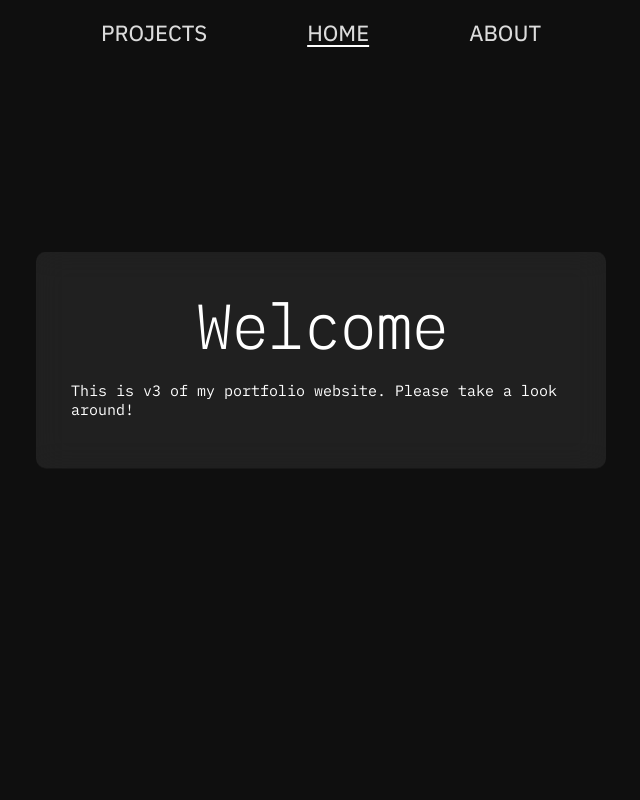
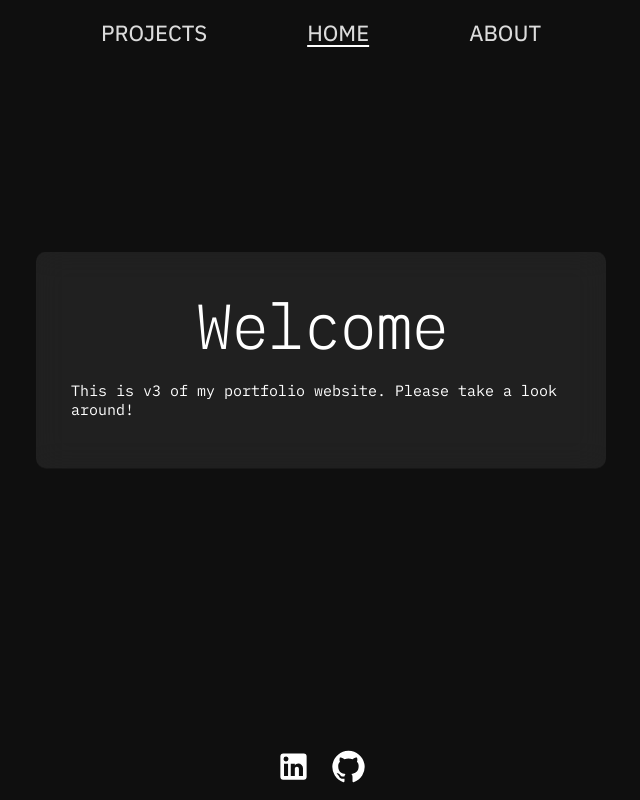
Before and after one commit to kodachrome128/kodachrome128.github.io, a React (Create React App) app: page / in a window 1280 px wide. Shown: the whole page, without its empty margins (319-959 px from the left). Built offline with nearby package versions, Linux system fonts and the light colour scheme.

Commit message:
Forgot to commit changes for footer links

```diff
--- a/package.json
+++ b/package.json
@@ -6,6 +6,7 @@
   "dependencies": {
     "@emotion/react": "^11.11.0",
     "@emotion/styled": "^11.11.0",
+    "@mui/icons-material": "^5.15.10",
     "@mui/material": "^5.13.1",
     "@react-spring/web": "^9.7.3",
     "@testing-library/jest-dom": "^5.16.5",
--- a/src/App.css
+++ b/src/App.css
@@ -1,7 +1,8 @@
 body {
   background: rgb(15, 15, 15);
   margin: 0;
-  height: 100vh;
+  height: 100%;
+  min-height: 100%;
   display: flex;
   color: white;
 }
@@ -104,6 +105,10 @@ body {
   justify-content: center;
 }
 
+.title-content-mobile {
+  justify-content: center;
+}
+
 .title-home {
   position: fixed;
   top: 45%;
@@ -185,3 +190,19 @@ p {
   align-items: center;
   gap: 20px
 }
+
+.footer-links {
+  display: flex;
+  position: absolute;
+  bottom: 0;
+  left: 0;
+  z-index: 10;
+  width: 100%;
+  display: flex;
+  justify-content: center;
+  align-items: center;
+  height: 8vh;
+  max-height: 100px;
+  width: 100%;
+  gap: 20px;
+}
--- a/src/pages/About.jsx
+++ b/src/pages/About.jsx
@@ -1,6 +1,7 @@
 import React from 'react';
 import useMediaQuery from '@mui/material/useMediaQuery';
 import Navbar from '../components/Navbar';
+import SocialLinks from '../components/SocialLinks';
 import AnimatedDiv from '../components/AnimatedDiv';
 import my_pic from '../images/literally_me.jpg';
 
@@ -18,8 +19,8 @@ const About = () => {
           <div className="title-mobile">
             <AnimatedDiv>
               <div className="blur-container"></div>
-              <div className="title-content">
-                    <h2>Hello! I'm Tao Tao.</h2>
+              <div className="title-content-mobile">
+                  <h2>Hello! I'm Tao Tao.</h2>
                   <img src={my_pic} alt="myself" className="profile-pic"></img>
                   <p>I'm currently a 4th year student at the University of New South Wales studying a bachelor's degree in Computer Science and Media Art.
                       I am focused on a variety of topics such as UI and UX design, fullstack development, as well as visual effects, 3D design and photography.
@@ -29,6 +30,9 @@ const About = () => {
              </div>
             </AnimatedDiv>
           </div>
+          <footer>
+            <SocialLinks />
+          </footer>
         </>
       )}
       {largeScreen && (
@@ -51,6 +55,9 @@ const About = () => {
              </div>
             </AnimatedDiv>
           </div>
+          <footer>
+            <SocialLinks />
+          </footer>
         </>
       )}
     </>
--- a/src/pages/Home.jsx
+++ b/src/pages/Home.jsx
@@ -1,6 +1,7 @@
 import React from 'react';
 import useMediaQuery from '@mui/material/useMediaQuery';
 import Navbar from '../components/Navbar';
+import SocialLinks from '../components/SocialLinks';
 import AnimatedDiv from '../components/AnimatedDiv';
 
 const Home = () => {
@@ -43,6 +44,9 @@ const Home = () => {
           </div>
         </>
       )}
+      <footer>
+        <SocialLinks />
+      </footer>
     </>
   );
 };
```
Also changed, not shown: 14 other files (tests, documents, lock files or other folders).
